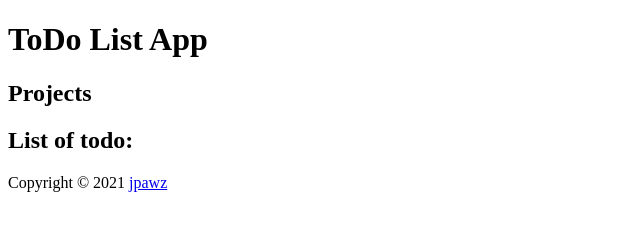
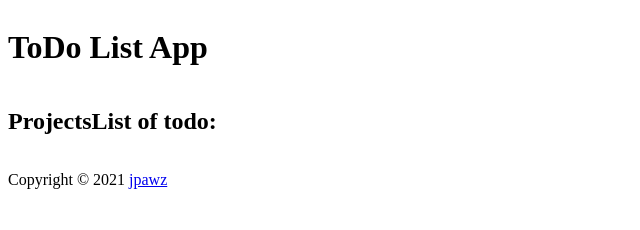
Before and after one commit to jpawz/todo-list, a website built with webpack: page dist/index.html in a window 1280 px wide. Shown: the whole page, without its empty margins (0-640 px from the left). Built offline with nearby package versions, Linux system fonts and the light colour scheme.

Commit message:
Add style.css

```diff
--- a/dist/index.html
+++ b/dist/index.html
@@ -6,6 +6,7 @@
     <meta http-equiv="X-UA-Compatible" content="IE=edge">
     <meta name="viewport" content="width=device-width, initial-scale=1.0">
     <script src="./bundle.js" defer></script>
+    <link rel="stylesheet" href="./style.css">
     <title>Todo List</title>
 </head>
 
--- /dev/null
+++ b/dist/style.css
@@ -0,0 +1,9 @@
+body {
+    display: flex;
+    flex-direction: column;
+}
+
+main {
+    display: flex;
+    flex-direction: row;
+}
```
